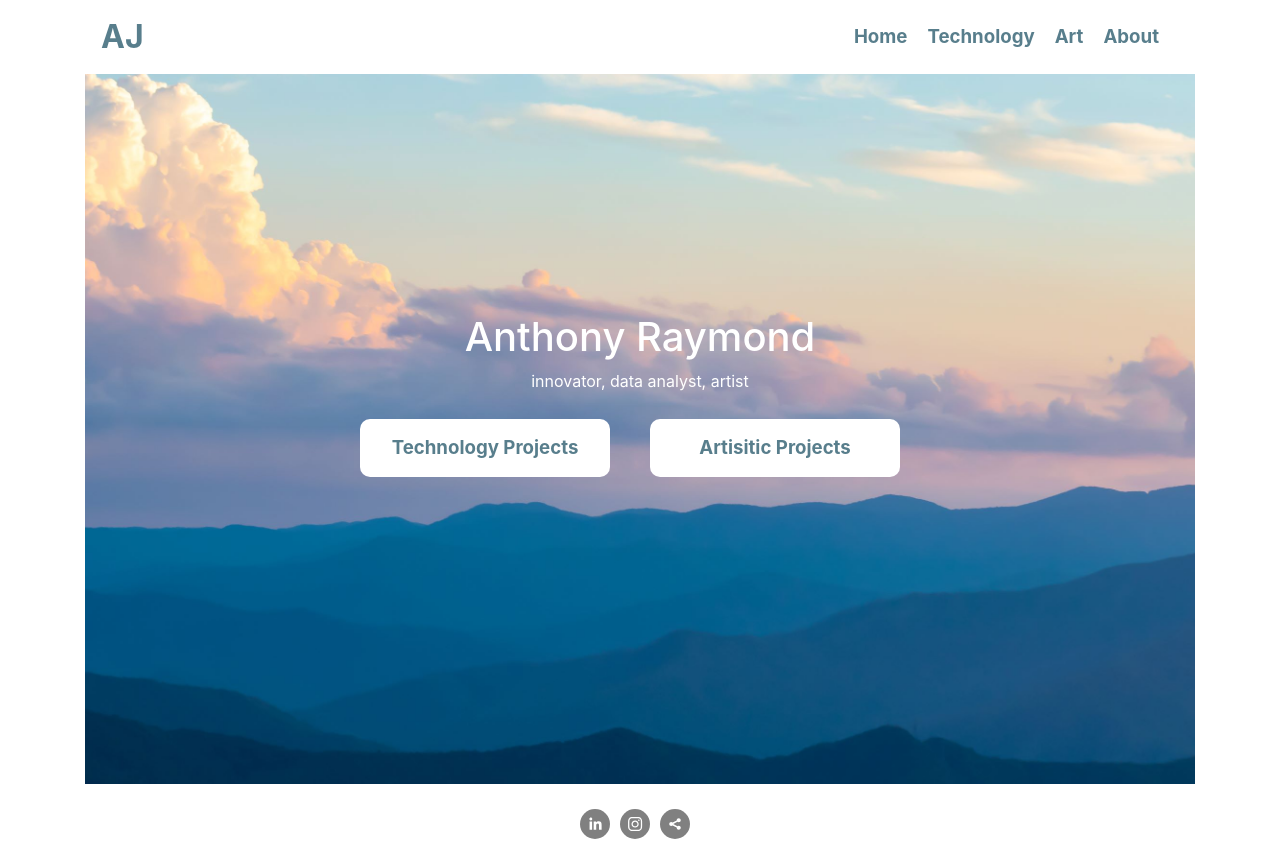
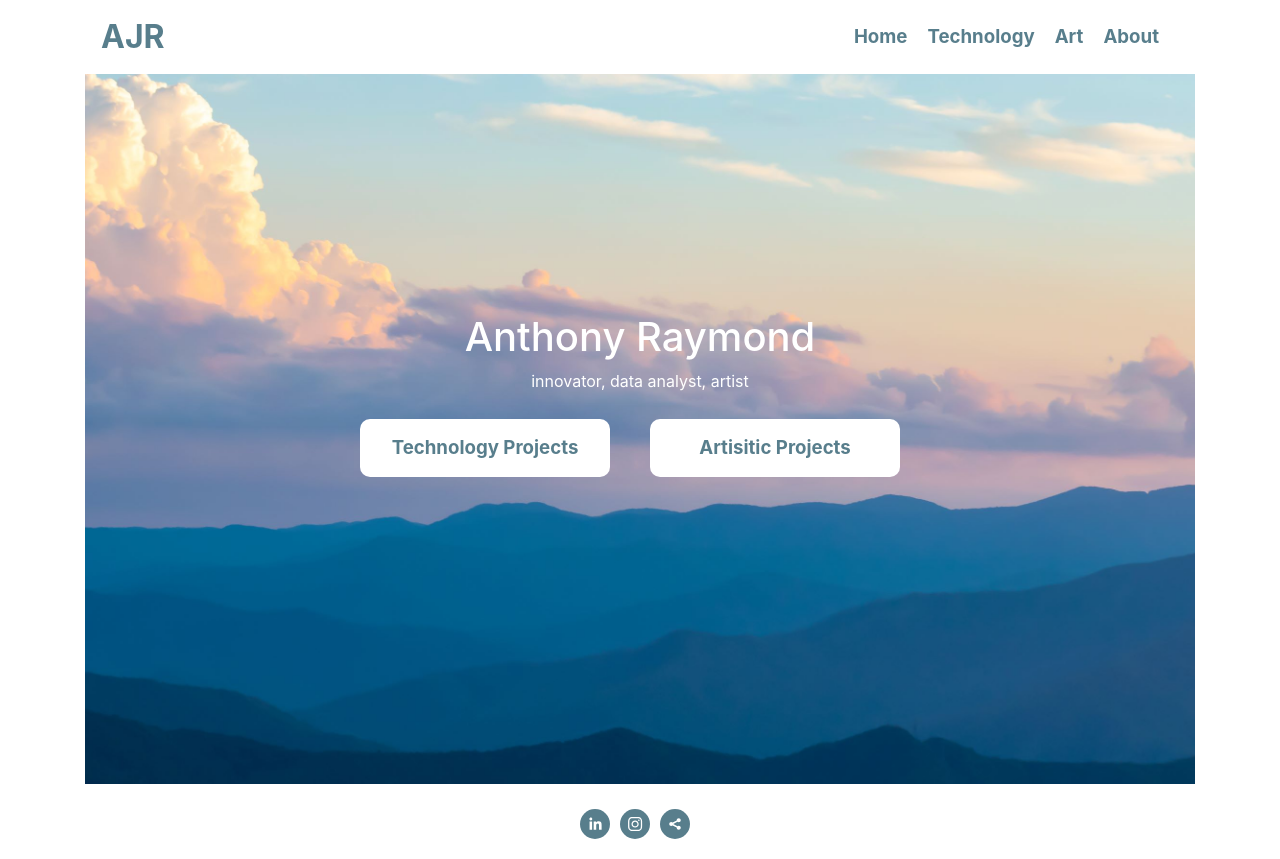
Before and after one commit to ajraymond27/myPortfolio, a Next.js app in the folder ajraymond/: page / in a window 1280 px wide. Built offline with nearby package versions, Linux system fonts and the light colour scheme.

Commit message:
page layout

```diff
--- a/ajraymond/components/Footer.js
+++ b/ajraymond/components/Footer.js
@@ -18,9 +18,9 @@ const social = {
 export default function Footer () {
     return (
         <footer style={footer}>
-            <SocialIcon url="https://www.linkedin.com/in/antraymond/" bgColor='grey'style={social}/>
-            <SocialIcon url="https://www.instagram.com/ajraymond27/?hl=en" bgColor='grey' style={social}/>
-            <SocialIcon url="http://ajraymond27@gmail.com" bgColor='grey'style={social}/>
+            <SocialIcon url="https://www.linkedin.com/in/antraymond/" bgColor='var(--base2)' style={social}/>
+            <SocialIcon url="https://www.instagram.com/ajraymond27/?hl=en" bgColor='var(--base2)' style={social}/>
+            <SocialIcon url="http://ajraymond27@gmail.com" bgColor='var(--base2)' style={social}/>
         </footer>
     )
 }
--- a/ajraymond/components/Header.js
+++ b/ajraymond/components/Header.js
@@ -17,7 +17,7 @@ const logo = {
 export default function Header() {
     return (
         <Navbar collapseOnSelect expand="lg" sticky="top" style={navbar}>
-            <Navbar.Brand href="/" style={logo}>AJ</Navbar.Brand>
+            <Navbar.Brand href="/" style={logo}>AJR</Navbar.Brand>
             <Navbar.Toggle aria-controls="responsive-navbar-nav" />
             <Navbar.Collapse id="responsive-navbar-nav" className="justify-content-end">
                 <Nav>
--- a/ajraymond/styles.css
+++ b/ajraymond/styles.css
@@ -18,3 +18,28 @@ body {
 * {
   box-sizing: border-box;
 }
+
+
+  /* Scrollbar Styles */
+  /* width */
+  ::-webkit-scrollbar {
+    width: 7px;
+    height: 7px;
+  }
+
+  /* Track */
+  ::-webkit-scrollbar-track {
+    /* border: solid 0.5px var(--highlight);
+    border-radius: 5px; */
+  }
+
+  /* Handle */
+  ::-webkit-scrollbar-thumb {
+    background: var(--orange);
+    border-radius: 5px;
+  }
+
+  /* Handle on hover */
+  ::-webkit-scrollbar-thumb:hover {
+    background: var(--yellow);
+  }
```
